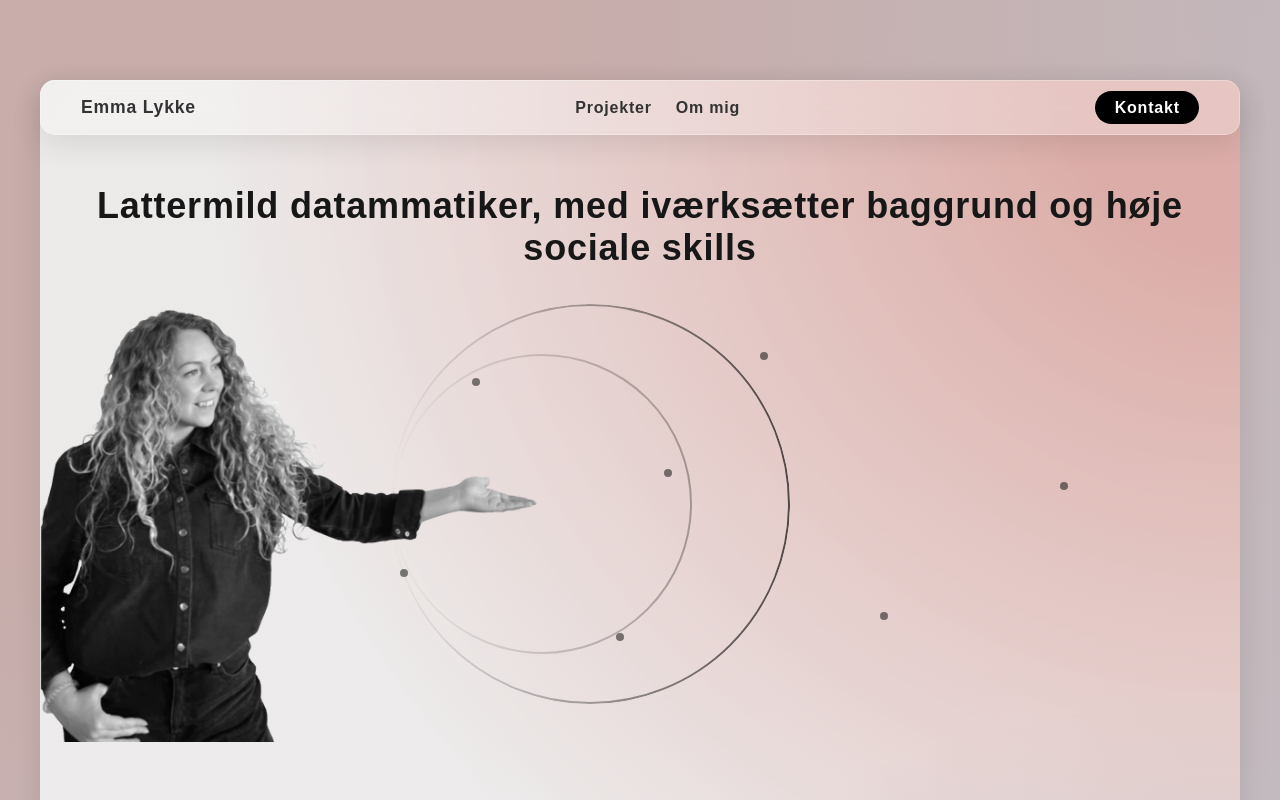
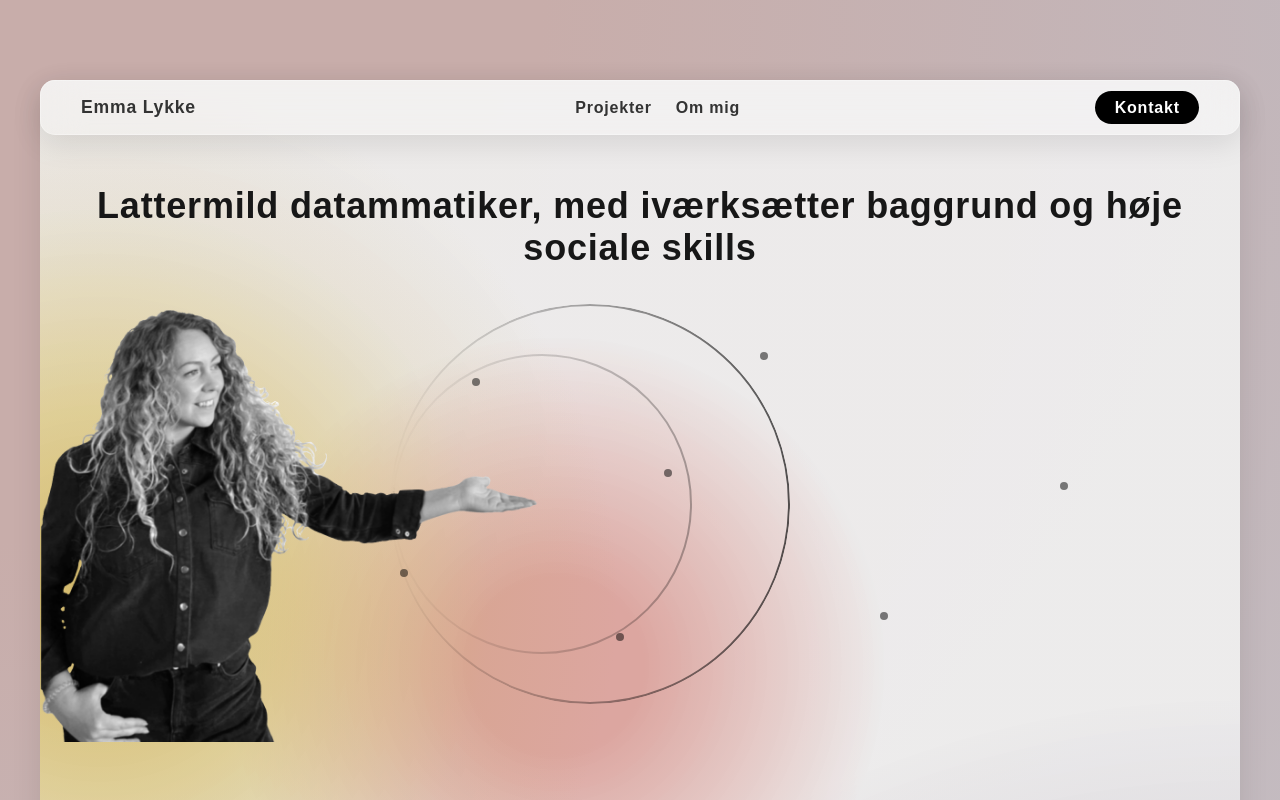
Before and after one commit to BlablaTara/DigiCV, a Next.js app: page / in a window 1280 px wide. Shown: the top 800 px of the page. Built offline with nearby package versions, Linux system fonts and the light colour scheme.

Commit message:
added more ywllow in bg

```diff
--- a/src/css/globals.css
+++ b/src/css/globals.css
@@ -129,8 +129,18 @@ nav .nav-links a:hover {
   margin: 0 auto;
 
   background:
-    radial-gradient(circle at top right, #dcada8 5%, rgba(240, 240, 240, 0.702) 30%),
+    radial-gradient(
+      circle 1300px at 5% 16%,
+      rgb(212, 186, 108) 2%,
+      rgba(209, 179, 70, 0.5) 15%,
+      rgba(188, 160, 59, 0.11) 30%,
+      transparent 40%
+    ),
+    radial-gradient(circle 1100px at 43% 18%, #dca6a0 8%, rgba(240, 240, 240, 0.702) 30%),
     radial-gradient(circle at right, #392759 20%, rgba(240, 240, 240, 0.7) 50%);
+
+
+
   min-height: 100vh;
   border-radius: 15px;
   box-shadow: 0 10px 30px rgba(0,0,0,0.1);
```
